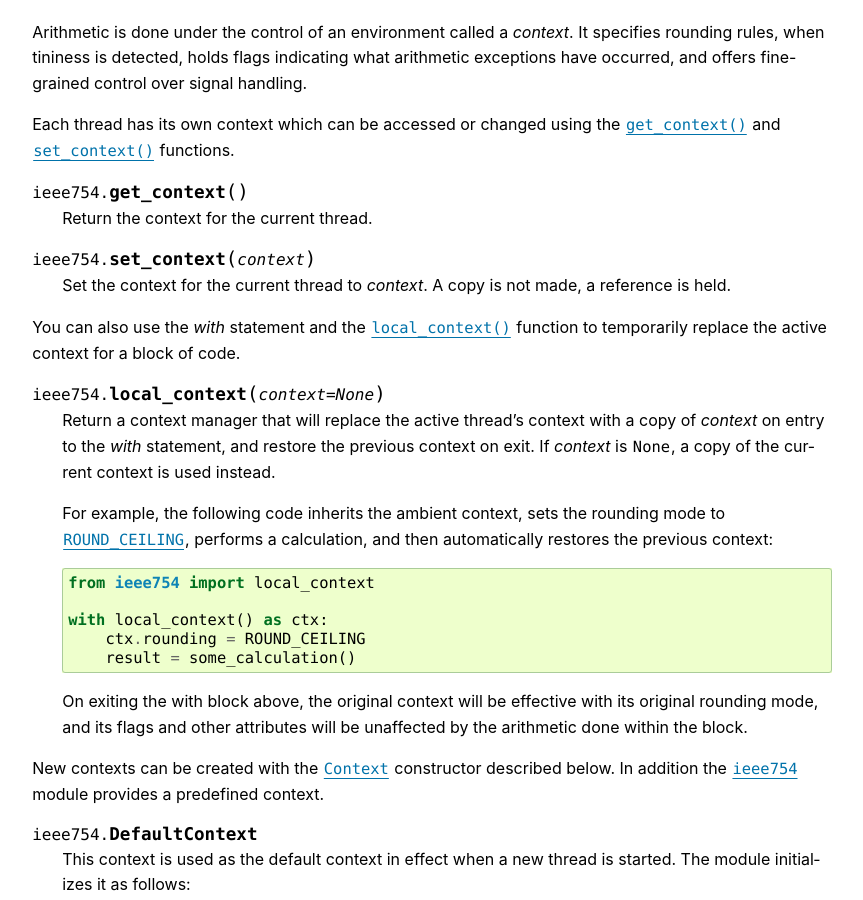
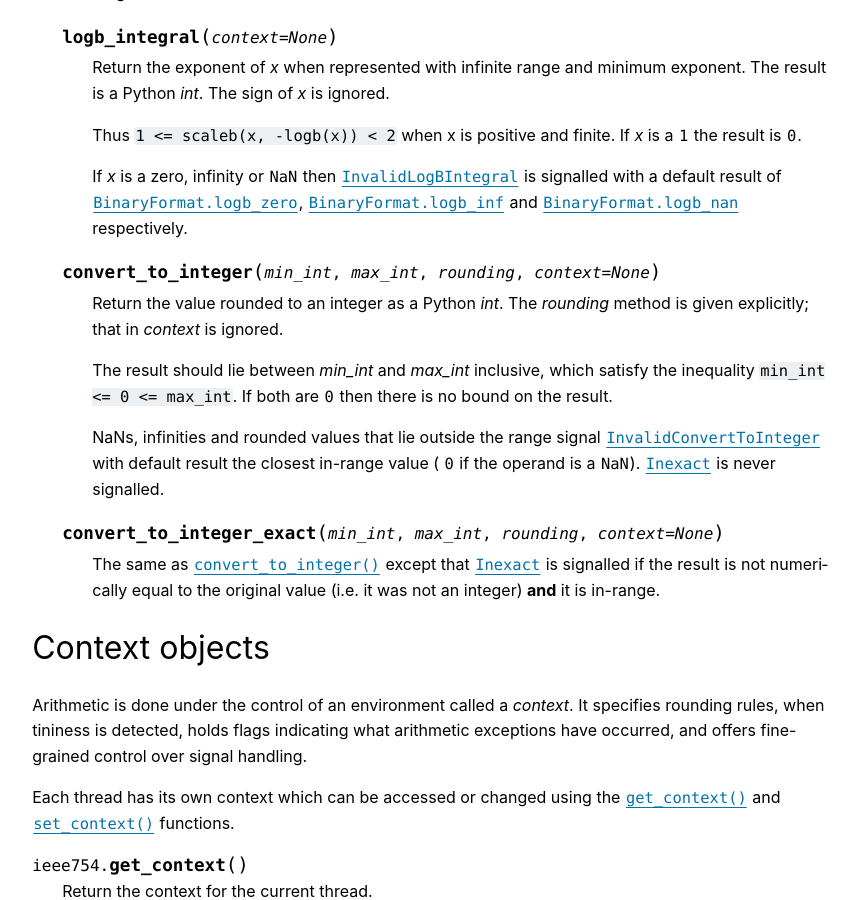
Before and after one commit to kyuupichan/ieee754, a Sphinx documentation site: the page built from docs/ieee754.rst, in a window 1280 px wide and 900 px high, scrolled down 10103 px. Shown: the whole window, without its empty margins (3-866 px from the left). Built offline with Sphinx 7.4.7, drawn with Linux system fonts in a browser that asks for light colours; the version number could not be read and is left out; some of the changed text lies outside the part shown.

Commit message:
Document round_to_integral[_exact] and convert_to_integer[_exact]

```diff
--- a/docs/ieee754.rst
+++ b/docs/ieee754.rst
@@ -467,6 +467,21 @@
         Return the largest floating point value (unless operating on negative infinity or
         a :const:`NaN`) that compares greater than the operand.
 
+  .. method:: round_to_integral(rounding, context=None)
+
+    Return the value rounded to the nearest integer in the same format.  The *rounding*
+    method is given explicitly; that in *context* is ignored.
+
+    :exc:`Inexact` is not signalled.
+
+  .. method:: round_to_integral_exact(context=None)
+
+    Return the value rounded to an integer value in the same format.  The rounding method
+    is taken from *context*.
+
+    This operation signals :exc:`Inexact` if the result differs from the original value
+    (i.e., it was not an integer).
+
   .. method:: remainder(other, context=None)
 
      Return the the IEEE-754 remainder when divided by other.
@@ -538,6 +553,25 @@
      If `x` is a zero, infinity or :const:`NaN` then :exc:`InvalidLogBIntegral` is
      signalled with a default result of :attr:`BinaryFormat.logb_zero`,
      :attr:`BinaryFormat.logb_inf` and :attr:`BinaryFormat.logb_nan` respectively.
+
+  .. method:: convert_to_integer(min_int, max_int, rounding, context=None)
+
+     Return the value rounded to an integer as a Python `int`.  The *rounding* method is
+     given explicitly; that in *context* is ignored.
+
+     The result should lie between *min_int* and *max_int* inclusive, which satisfy the
+     inequality ``min_int <= 0 <= max_int``.  If both are :const:`0` then there is no
+     bound on the result.
+
+     NaNs, infinities and rounded values that lie outside the range signal
+     :exc:`InvalidConvertToInteger` with default result the closest in-range value (
+     :const:`0` if the operand is a :const:`NaN`).  :exc:`Inexact` is never signalled.
+
+  .. method:: convert_to_integer_exact(min_int, max_int, rounding, context=None)
+
+     The same as :meth:`convert_to_integer` except that :exc:`Inexact` is signalled if the
+     result is not numerically equal to the original value (i.e. it was not an integer)
+     **and** it is in-range.
 
 
 Context objects
```
